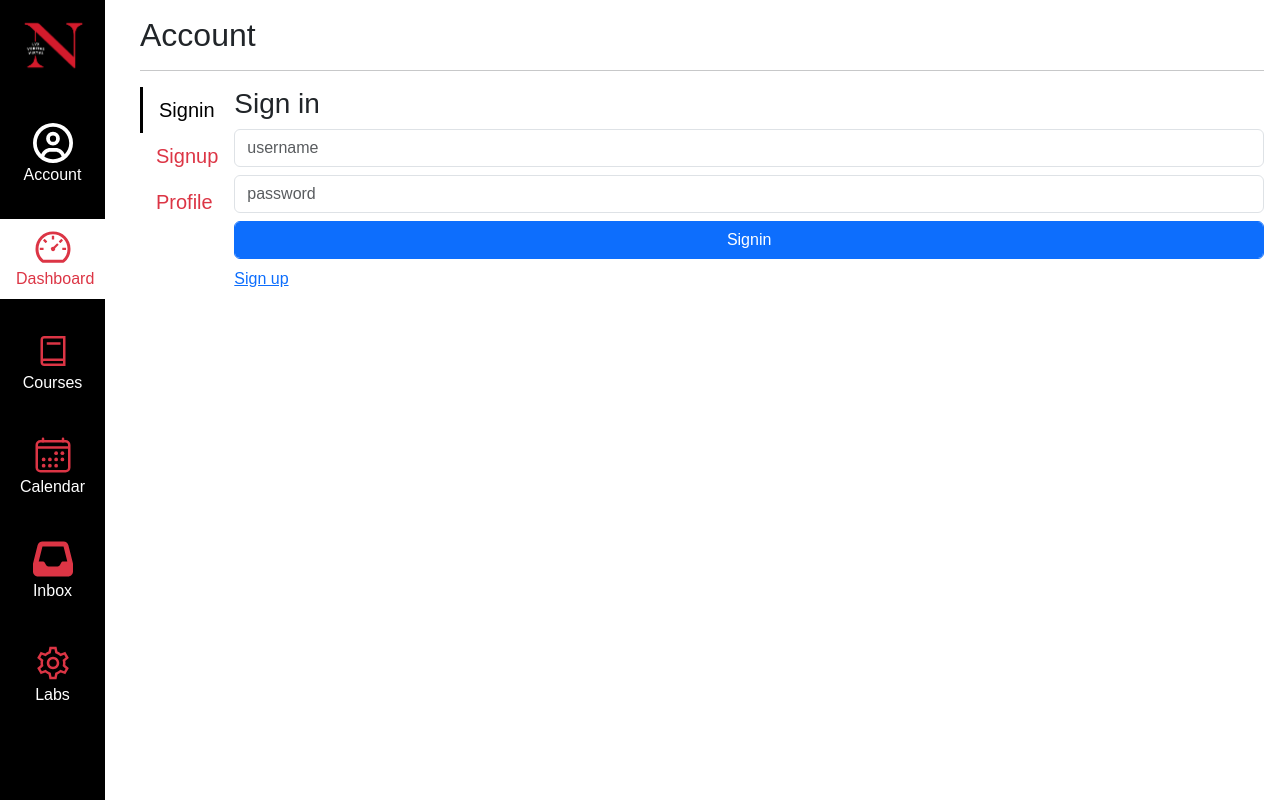
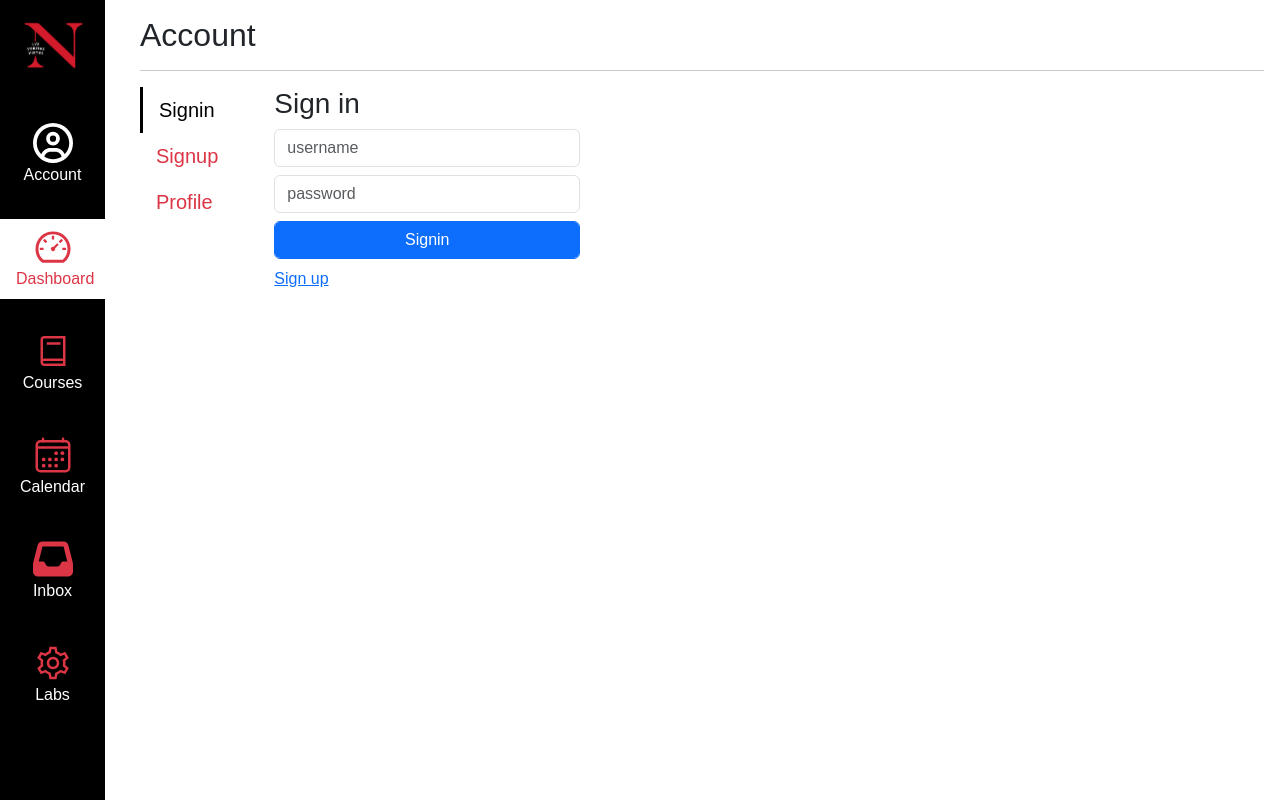
Before and after one commit to k1guo/kanbas-react-web-app-cs5610-fa24, a React (Create React App) app: page /#/Kanbas/Account/Signin in a window 1280 px wide. Built offline with nearby package versions, Linux system fonts and the light colour scheme.

Commit message:
a2 finish

```diff
--- a/src/Kanbas/Account/Profile.tsx
+++ b/src/Kanbas/Account/Profile.tsx
@@ -1,7 +1,12 @@
 import { Link } from "react-router-dom";
 export default function Profile() {
   return (
-    <div id="wd-profile-screen">
+    <div className="row">
+    <div
+    id="wd-profile-screen"
+    className="col-lg-6 col-md-5 col-sm-10"
+    style={{ width: "330px" }}
+    >
       <h3>Profile</h3>
       <input id="wd-username" value="alice" placeholder="username" className="form-control mb-2"/>
 
@@ -36,5 +41,6 @@ export default function Profile() {
         Signout
       </button>
     </div>
+    </div>
   );
 }
--- a/src/Kanbas/Account/Signin.tsx
+++ b/src/Kanbas/Account/Signin.tsx
@@ -1,7 +1,8 @@
 import { Link } from "react-router-dom";
 export default function Signin() {
   return (
-    <div id="wd-signin-screen col">
+    <div className="row">
+    <div id="wd-signin-screen" className="col-lg-6 col-md-5 col-sm-10"  style={{ width: "330px" }}>
       <h3>Sign in</h3>
       <input
         id="wd-username"
@@ -28,5 +29,6 @@ export default function Signin() {
         Sign up
       </Link>
     </div>
+    </div>
   );
 }
--- a/src/Kanbas/Account/Signup.tsx
+++ b/src/Kanbas/Account/Signup.tsx
@@ -2,11 +2,24 @@ import React from "react";
 import { Link } from "react-router-dom";
 export default function Signup() {
   return (
-    <div id="wd-signup-screen">
+    <div className="row">
+      <div
+        id="wd-signup-screen"
+        className="col-lg-6 col-md-5 col-sm-10"
+        style={{ width: "330px" }}
+      >
         <h3>Sign up</h3>
         <input placeholder="username" className="form-control mb-2" />
-      <input placeholder="password" type="password" className="form-control mb-2"/>
-      <input placeholder="verify password" type="password" className="form-control mb-2"/>
+        <input
+          placeholder="password"
+          type="password"
+          className="form-control mb-2"
+        />
+        <input
+          placeholder="verify password"
+          type="password"
+          className="form-control mb-2"
+        />
         {/* <Link to="/Kanbas/Account/Profile" > Sign up </Link><br /> */}
         <button
           id="wd-submit?"
@@ -14,6 +27,8 @@ export default function Signup() {
         >
           Signup
         </button>
-      <Link to="/Kanbas/Account/Signin" >Sign in</Link>
+        <Link to="/Kanbas/Account/Signin">Sign in</Link>
       </div>
-);}
+    </div>
+  );
+}
--- a/src/Kanbas/Account/index.tsx
+++ b/src/Kanbas/Account/index.tsx
@@ -12,11 +12,11 @@ export default function Account() {
       <hr />
       <div className="d-flex">
 
-      <div className="d-none d-md-block">
+      <div className="d-none d-md-block ">
         <AccountNavigation />
       </div>
       {/* layout things horizontally */}
-      <div className="flex-fill">
+      <div className="flex-fill wd-account-content-offset">
         <Routes>
           <Route
                 path="/"
--- a/src/Kanbas/Courses/Assignments/Editor.tsx
+++ b/src/Kanbas/Courses/Assignments/Editor.tsx
@@ -27,8 +27,9 @@ export default function AssignmentEditor() {
         </div>
       </div>
 
-      <div className="row ">
-        <div className="row mb-3 ">
+<div id = "assignment-editScreen-downPart">
+      <div  className="wd-assignemnt-editScreen-offset">
+        <div className="row mb-3">
           <label htmlFor="wd-points" className="col-sm-2 col-form-label ">
             Points{" "}
           </label>
@@ -236,6 +237,7 @@ export default function AssignmentEditor() {
           </button>
         </div>
       </div>
+      </div>
     </form>
   );
 }
--- a/src/Kanbas/styles.css
+++ b/src/Kanbas/styles.css
@@ -62,3 +62,18 @@ body * {  font-family: Arial, Helvetica, sans-serif;  }
   color: black; /* 自定义颜色，替换为你想要的颜色 */
   text-decoration: none; /* 去掉下划线 */
 }
+
+
+
+@media (min-width: 768px) {
+  #wd-account-screen .wd-account-content-offset {
+    padding-left: 40px !important;
+  }
+}
+
+
+@media (min-width: 768px) {
+  #assignment-editScreen-downPart .wd-assignemnt-editScreen-offset {
+    padding-left: 200px !important;
+  }
+}
```
Lines whose indentation alone changed are shown as unchanged.
